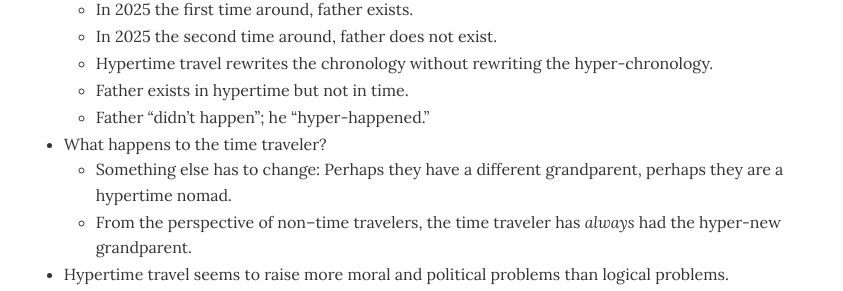
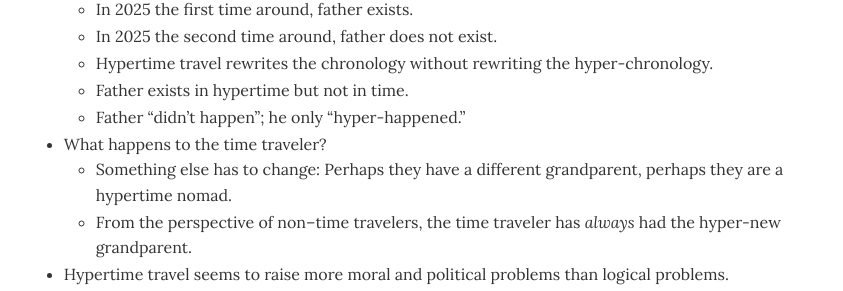
Before and after one commit to dingherself/intro, a Jekyll site: the page built from handouts/_posts/2025-10-22-lewis.md, in a window 1280 px wide and 900 px high, scrolled down 1980 px. Shown: the part 222-513 px from the top of the window, without its empty margins (216-1059 px from the left). Built offline with Jekyll 4.4.1, drawn with Linux system fonts in a browser that asks for light colours.

Commit message:
word choice

```diff
--- a/handouts/_posts/2025-10-22-lewis.md
+++ b/handouts/_posts/2025-10-22-lewis.md
@@ -79,7 +79,7 @@ A residual worry: This story does not allow us to genuinely change the past.
   - In 2025 the second time around, father does not exist.
   - Hypertime travel rewrites the chronology without rewriting the hyper-chronology.
   - Father exists in hypertime but not in time.
-  - Father “didn’t happen”; he “hyper-happened.”
+  - Father “didn’t happen”; he only “hyper-happened.”
 - What happens to the time traveler?
   - Something else has to change: Perhaps they have a different grandparent, perhaps they are a hypertime nomad.
   - From the perspective of non–time travelers, the time traveler has *always* had the hyper-new grandparent.
```
